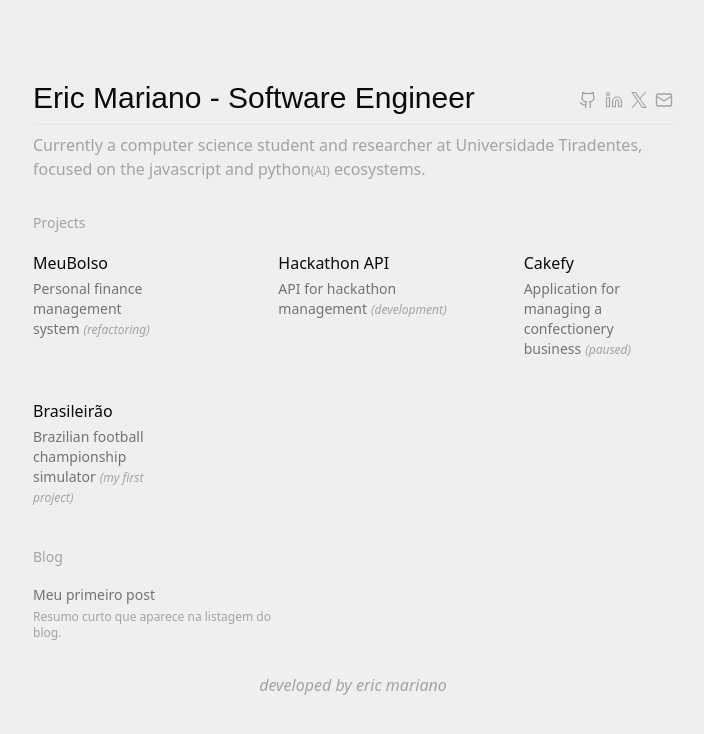
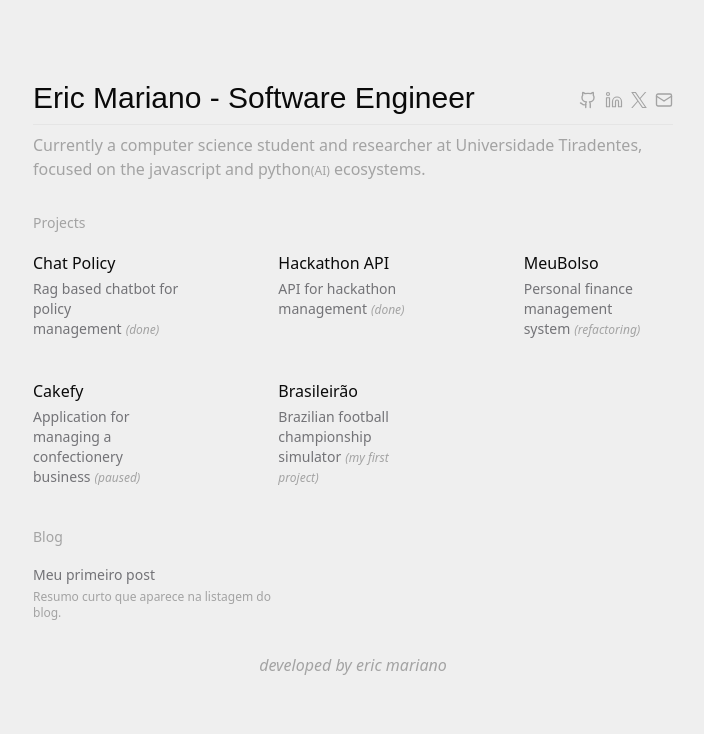
Before and after one commit to EricMariano/homepage, a Next.js app: page / in a window 1280 px wide. Shown: the top 734 px of the page, without its empty margins (287-991 px from the left). Built offline with nearby package versions, Linux system fonts and the light colour scheme; a web font is replaced by a local one.

Commit message:
add project

```diff
--- a/src/app/v-projects-list.ts
+++ b/src/app/v-projects-list.ts
@@ -7,16 +7,22 @@ export interface Project {
 
 export const projects: Project[] = [
     {
+        title: "Chat Policy",
+        description: "Rag based chatbot for policy management",
+        status: "(done)",
+        link: "https://github.com/EricMariano/chat-policy-backend"
+    },
+    {
+        title: "Hackathon API",
+        description: "API for hackathon management",
+        status: "(done)",
+        link: "https://github.com/EricMariano/hackathon-api.git"
+    },
+    {
         title: "MeuBolso",
         description: "Personal finance management system",
         status: "(refactoring)",
         link: "https://github.com/EricMariano/trackmymoney-front.git"
-    },
-    {
-        title: "Hackathon API",
-        description: "API for hackathon management",
-        status: "(development)",
-        link: "https://github.com/EricMariano/hackathon-api.git"
     },
     {
         title: "Cakefy",
```
